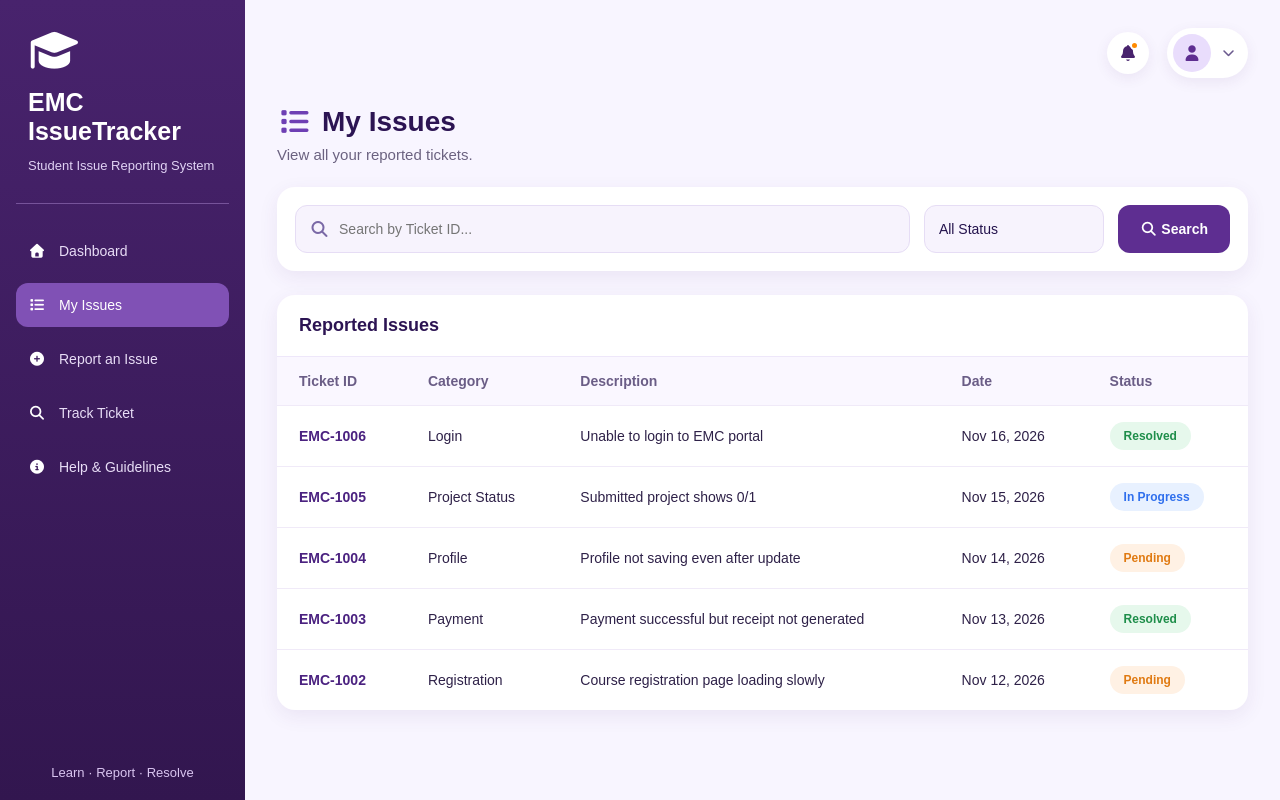
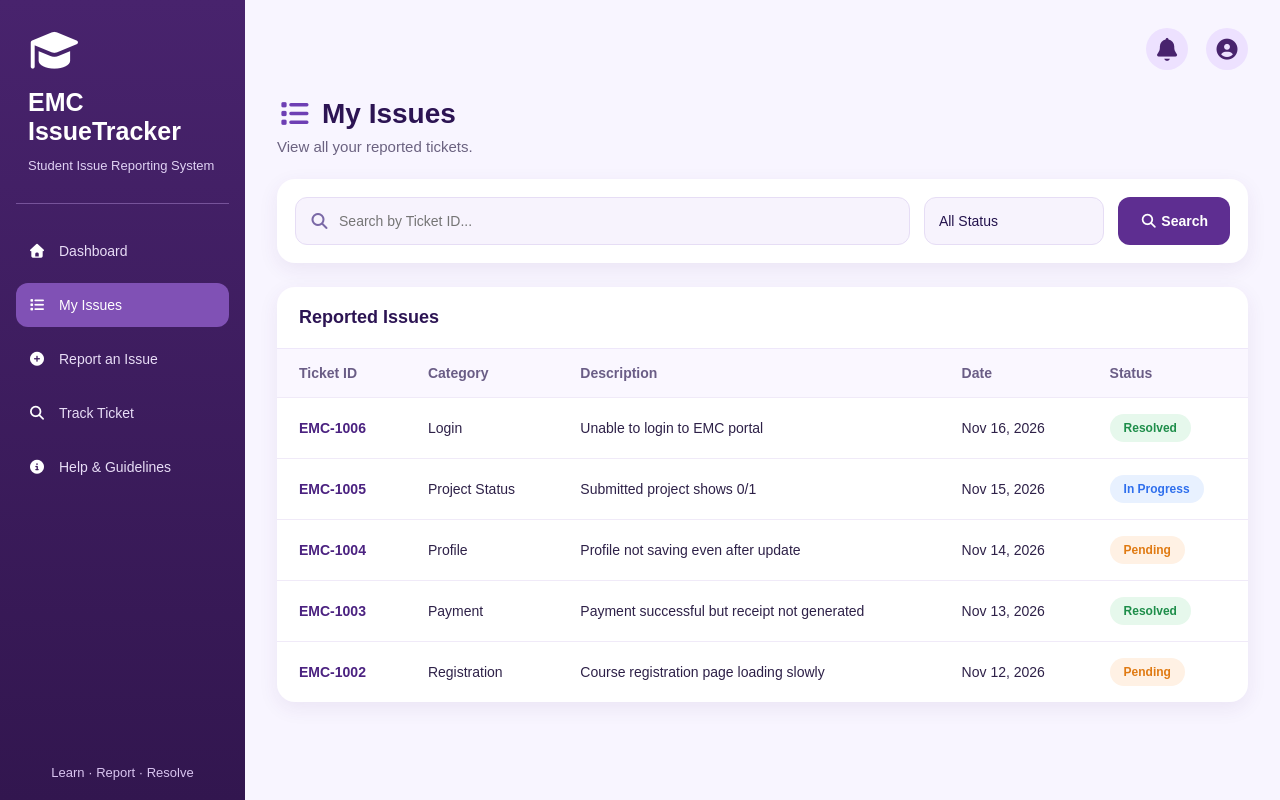
Before and after one commit to roshansaliha15/Group-Project-EMC-Issue-Tracker, a plain HTML site: page index.html in a window 1280 px wide. Drawn offline with Linux system fonts and the light colour scheme.

Commit message:
Updated My-issues

```diff
--- a/index.html
+++ b/index.html
@@ -58,18 +58,9 @@
 
             <!-- Topbar -->
             <div class="topbar">
-                <div class="topbar-right">
-                    <div class="notification">
-                        <i class="fa-solid fa-bell"></i>
-                        <span class="notification-dot"></span>
-                    </div>
-
-                    <div class="profile">
-                        <div class="avatar">
-                            <i class="fa-solid fa-user"></i>
-                        </div>
-                        <i class="fa-solid fa-chevron-down"></i>
-                    </div>
+                <div class="topbar-actions">
+                    <button class="icon-button" aria-label="Notifications"><i class="fa-solid fa-bell"></i></button>
+                    <div class="profile-icon"><i class="fa-solid fa-circle-user"></i></div>
                 </div>
             </div>
 
--- a/style.css
+++ b/style.css
@@ -99,68 +99,27 @@ body {
     align-items: center;
     margin-bottom: 28px;
 }
-
-.topbar-right {
+.topbar-actions {
     display: flex;
     align-items: center;
     gap: 18px;
 }
 
-.notification {
-    position: relative;
+.icon-button,
+.profile-icon {
     width: 42px;
     height: 42px;
+    border: none;
     border-radius: 50%;
-    background: #FFFFFF;
-    display: flex;
-    align-items: center;
-    justify-content: center;
-    box-shadow: 0 4px 14px rgba(72, 35, 109, 0.08);
-    cursor: pointer;
+    display: grid;
+    place-items: center;
+    background-color: #EDE1FF;
+    color: #48236D;
+    font-size: 23px;
 }
 
-.notification i {
-    color: #48236D;
-    font-size: 16px;
-}
-
-.notification-dot {
-    position: absolute;
-    top: 9px;
-    right: 10px;
-    width: 9px;
-    height: 9px;
-    background: #FF8A00;
-    border-radius: 50%;
-    border: 2px solid #fff;
-}
-
-.profile {
-    display: flex;
-    align-items: center;
-    gap: 10px;
-    background: #FFFFFF;
-    padding: 6px 12px 6px 6px;
-    border-radius: 30px;
-    box-shadow: 0 4px 14px rgba(72, 35, 109, 0.08);
-    cursor: pointer;
-}
-
-.avatar {
-    width: 38px;
-    height: 38px;
-    border-radius: 50%;
-    background: #E9DDFC;
-    display: flex;
-    align-items: center;
-    justify-content: center;
-    color: #5E2E91;
-    font-size: 16px;
-}
-
-.profile i.fa-chevron-down {
-    font-size: 12px;
-    color: #6B5A8E;
+.profile-icon {
+    font-size: 21px;
 }
 
 /* Page Header */
```
